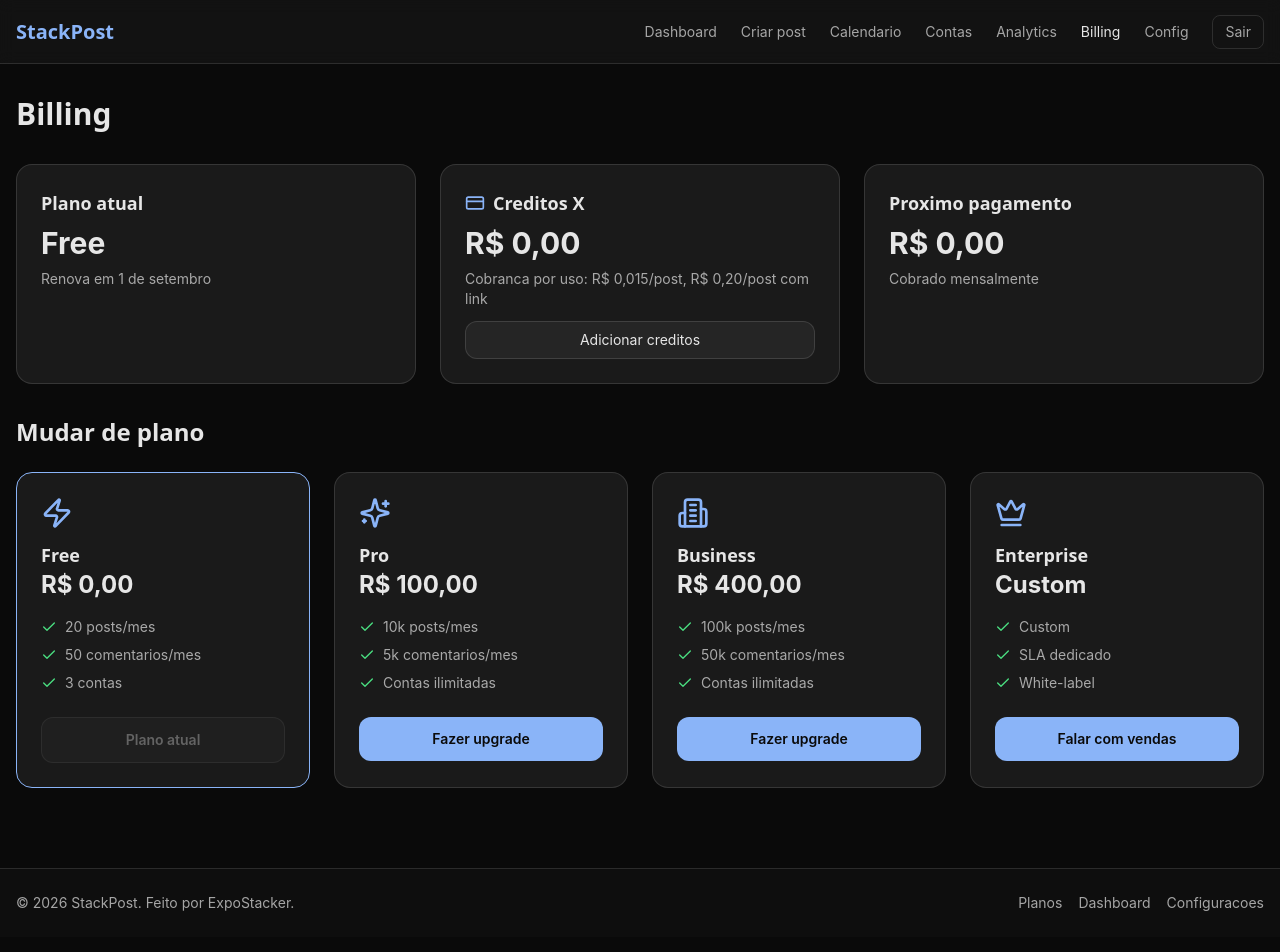
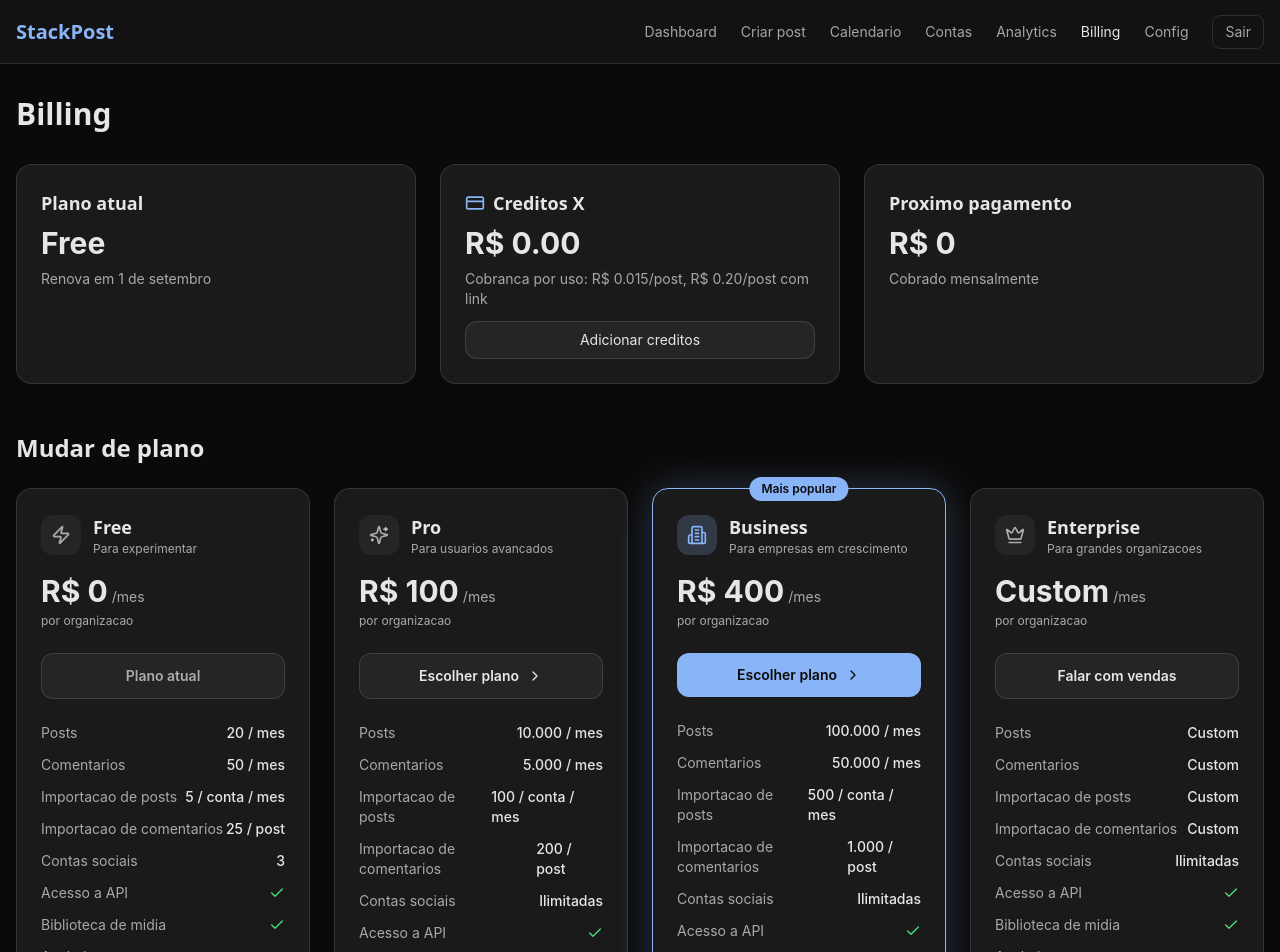
Before and after one commit to lfelipef1dev-jpg/stackpost, a Next.js app in the folder apps/web/: page /billing in a window 1280 px wide. Shown: the top 952 px of the page. Built offline with nearby package versions, Linux system fonts and the light colour scheme.

Commit message:
Billing: match plan card design from /plans page

```diff
--- a/apps/web/src/app/billing/page.tsx
+++ b/apps/web/src/app/billing/page.tsx
@@ -4,10 +4,121 @@ import Footer from '@/components/Footer';
 
 import { useEffect, useState } from 'react';
 import { useRouter } from 'next/navigation';
-import { CreditCard, Loader2, Check, Zap, Sparkles, Building2, Crown } from 'lucide-react';
+import { CreditCard, Loader2, Check, X, Zap, Sparkles, Building2, Crown, ChevronRight } from 'lucide-react';
 
-function brl(n: number) {
-  return n.toLocaleString('pt-BR', { style: 'currency', currency: 'BRL' });
+interface BillingFeature {
+  label: string;
+  value: string | number | boolean;
+}
+
+interface BillingPlan {
+  id: string;
+  name: string;
+  tagline: string;
+  monthlyPrice: number | null;
+  icon: typeof Zap;
+  popular?: boolean;
+  features: BillingFeature[];
+  included: string[];
+}
+
+const billingPlans: BillingPlan[] = [
+  {
+    id: 'free',
+    name: 'Free',
+    tagline: 'Para experimentar',
+    monthlyPrice: 0,
+    icon: Zap,
+    features: [
+      { label: 'Posts', value: '20 / mes' },
+      { label: 'Comentarios', value: '50 / mes' },
+      { label: 'Importacao de posts', value: '5 / conta / mes' },
+      { label: 'Importacao de comentarios', value: '25 / post' },
+      { label: 'Contas sociais', value: '3' },
+      { label: 'Acesso a API', value: true },
+      { label: 'Biblioteca de midia', value: true },
+      { label: 'Analytics', value: true },
+      { label: 'Calendario', value: true },
+      { label: 'Postagem em massa', value: true },
+      { label: 'Link na bio', value: true },
+    ],
+    included: ['Acesso a API', 'Biblioteca de midia', 'Analytics', 'Calendario', 'Postagem em massa', 'Link na bio'],
+  },
+  {
+    id: 'pro',
+    name: 'Pro',
+    tagline: 'Para usuarios avancados',
+    monthlyPrice: 100,
+    icon: Sparkles,
+    features: [
+      { label: 'Posts', value: '10.000 / mes' },
+      { label: 'Comentarios', value: '5.000 / mes' },
+      { label: 'Importacao de posts', value: '100 / conta / mes' },
+      { label: 'Importacao de comentarios', value: '200 / post' },
+      { label: 'Contas sociais', value: 'Ilimitadas' },
+      { label: 'Acesso a API', value: true },
+      { label: 'Biblioteca de midia', value: true },
+      { label: 'Analytics', value: true },
+      { label: 'Calendario', value: true },
+      { label: 'Postagem em massa', value: true },
+      { label: 'Link na bio', value: true },
+    ],
+    included: ['Acesso a API', 'Biblioteca de midia', 'Analytics', 'Calendario', 'Postagem em massa', 'Link na bio'],
+  },
+  {
+    id: 'business',
+    name: 'Business',
+    tagline: 'Para empresas em crescimento',
+    monthlyPrice: 400,
+    icon: Building2,
+    popular: true,
+    features: [
+      { label: 'Posts', value: '100.000 / mes' },
+      { label: 'Comentarios', value: '50.000 / mes' },
+      { label: 'Importacao de posts', value: '500 / conta / mes' },
+      { label: 'Importacao de comentarios', value: '1.000 / post' },
+      { label: 'Contas sociais', value: 'Ilimitadas' },
+      { label: 'Acesso a API', value: true },
+      { label: 'Biblioteca de midia', value: true },
+      { label: 'Analytics', value: true },
+      { label: 'Calendario', value: true },
+      { label: 'Postagem em massa', value: true },
+      { label: 'Link na bio', value: true },
+    ],
+    included: ['Acesso a API', 'Biblioteca de midia', 'Analytics', 'Calendario', 'Postagem em massa', 'Link na bio'],
+  },
+  {
+    id: 'enterprise',
+    name: 'Enterprise',
+    tagline: 'Para grandes organizacoes',
+    monthlyPrice: null,
+    icon: Crown,
+    features: [
+      { label: 'Posts', value: 'Custom' },
+      { label: 'Comentarios', value: 'Custom' },
+      { label: 'Importacao de posts', value: 'Custom' },
+      { label: 'Importacao de comentarios', value: 'Custom' },
+      { label: 'Contas sociais', value: 'Ilimitadas' },
+      { label: 'Acesso a API', value: true },
+      { label: 'Biblioteca de midia', value: true },
+      { label: 'Analytics', value: true },
+      { label: 'Calendario', value: true },
+      { label: 'Postagem em massa', value: true },
+      { label: 'Link na bio', value: true },
+    ],
+    included: ['Acesso a API', 'Biblioteca de midia', 'Analytics', 'Calendario', 'Postagem em massa', 'Link na bio'],
+  },
+];
+
+function formatPlanPrice(price: number | null) {
+  if (price === null) return 'Custom';
+  if (price === 0) return 'R$ 0';
+  return `R$ ${price}`;
+}
+
+function formatPlanPeriod(price: number | null) {
+  if (price === null || price === 0) return '/mes';
+  return '/mes';
 }
 
 export default function BillingPage() {
@@ -26,20 +137,6 @@ export default function BillingPage() {
         setCurrentPlan(data.plan || 'free');
       });
   }, []);
-
-  const planPrices: Record<string, number | null> = {
-    free: 0,
-    pro: 100,
-    business: 400,
-    enterprise: null,
-  };
-
-  const plans = [
-    { id: 'free', name: 'Free', price: 0, icon: Zap, features: ['20 posts/mes', '50 comentarios/mes', '3 contas'] },
-    { id: 'pro', name: 'Pro', price: 100, icon: Sparkles, features: ['10k posts/mes', '5k comentarios/mes', 'Contas ilimitadas'] },
-    { id: 'business', name: 'Business', price: 400, icon: Building2, features: ['100k posts/mes', '50k comentarios/mes', 'Contas ilimitadas'] },
-    { id: 'enterprise', name: 'Enterprise', price: null, icon: Crown, features: ['Custom', 'SLA dedicado', 'White-label'] },
-  ];
 
   async function handleUpgrade(planId: string) {
     if (planId === 'free') {
@@ -73,13 +170,7 @@ export default function BillingPage() {
     }
   }
 
-  async function handleAddCredits() {
-    setLoading(true);
-    alert('Adicionar creditos X ainda nao implementado.');
-    setLoading(false);
-  }
-
-  const nextPayment = planPrices[currentPlan];
+  const nextPayment = billingPlans.find((p) => p.id === currentPlan)?.monthlyPrice ?? null;
 
   return (
     <div className="min-h-screen bg-brand-bg">
@@ -88,7 +179,7 @@ export default function BillingPage() {
       <main className="max-w-7xl mx-auto px-4 py-8">
         <h1 className="text-3xl font-bold mb-8">Billing</h1>
 
-        <div className="grid grid-cols-1 lg:grid-cols-3 gap-6 mb-8">
+        <div className="grid grid-cols-1 lg:grid-cols-3 gap-6 mb-12">
           <div className="p-6 rounded-2xl bg-brand-surface border border-brand-border">
             <h2 className="text-lg font-semibold mb-2">Plano atual</h2>
             <div className="text-3xl font-bold capitalize">{currentPlan}</div>
@@ -97,45 +188,82 @@ export default function BillingPage() {
 
           <div className="p-6 rounded-2xl bg-brand-surface border border-brand-border">
             <h2 className="text-lg font-semibold mb-2 flex items-center gap-2"><CreditCard className="w-5 h-5 text-brand-accent" /> Creditos X</h2>
-            <div className="text-3xl font-bold">{brl(credits)}</div>
-            <p className="text-sm text-brand-text-secondary mt-2">Cobranca por uso: R$ 0,015/post, R$ 0,20/post com link</p>
-            <button onClick={handleAddCredits} disabled={loading} className="mt-3 w-full px-4 py-2 rounded-xl bg-brand-elevated border border-brand-border text-sm hover:bg-brand-border transition">
-              {loading ? 'Carregando...' : 'Adicionar creditos'}
+            <div className="text-3xl font-bold">R$ {credits.toFixed(2)}</div>
+            <p className="text-sm text-brand-text-secondary mt-2">Cobranca por uso: R$ 0.015/post, R$ 0.20/post com link</p>
+            <button onClick={() => alert('Adicionar creditos X ainda nao implementado.')} disabled={loading} className="mt-3 w-full px-4 py-2 rounded-xl bg-brand-elevated border border-brand-border text-sm hover:bg-brand-border transition">
+              Adicionar creditos
             </button>
           </div>
 
           <div className="p-6 rounded-2xl bg-brand-surface border border-brand-border">
             <h2 className="text-lg font-semibold mb-2">Proximo pagamento</h2>
-            <div className="text-3xl font-bold">{nextPayment === null ? 'Custom' : brl(nextPayment)}</div>
+            <div className="text-3xl font-bold">{nextPayment === null ? 'Custom' : formatPlanPrice(nextPayment)}</div>
             <p className="text-sm text-brand-text-secondary mt-2">Cobrado mensalmente</p>
           </div>
         </div>
 
         <h2 className="text-2xl font-bold mb-6">Mudar de plano</h2>
         <div className="grid grid-cols-1 md:grid-cols-2 lg:grid-cols-4 gap-6">
-          {plans.map((p) => (
-            <div key={p.id} className={`p-6 rounded-2xl border ${currentPlan === p.id ? 'bg-brand-surface border-brand-accent' : 'bg-brand-surface border-brand-border'}`}>
-              <p.icon className="w-8 h-8 text-brand-accent mb-3" />
-              <h3 className="text-lg font-bold">{p.name}</h3>
-              <div className="text-2xl font-bold mb-4">{p.price === null ? 'Custom' : brl(p.price)}</div>
-              <ul className="space-y-2 mb-6">
-                {p.features.map((f) => (
-                  <li key={f} className="flex items-center gap-2 text-sm text-brand-text-secondary">
-                    <Check className="w-4 h-4 text-success" /> {f}
-                  </li>
-                ))}
-              </ul>
+          {billingPlans.map((plan) => (
+            <div
+              key={plan.id}
+              className={`relative p-6 rounded-2xl border transition flex flex-col ${
+                plan.popular
+                  ? 'bg-brand-surface border-brand-accent shadow-[0_0_40px_rgba(138,180,248,0.25)]'
+                  : 'bg-brand-surface border-brand-border hover:border-brand-text/30'
+              }`}
+            >
+              {plan.popular && (
+                <div className="absolute -top-3 left-1/2 -translate-x-1/2 px-3 py-1 rounded-full bg-brand-accent text-brand-bg text-xs font-semibold whitespace-nowrap">
+                  Mais popular
+                </div>
+              )}
+
+              <div className="flex items-center gap-3 mb-4">
+                <div className={`w-10 h-10 rounded-xl flex items-center justify-center ${plan.popular ? 'bg-brand-accent/20' : 'bg-brand-elevated'}`}>
+                  <plan.icon className={`w-5 h-5 ${plan.popular ? 'text-brand-accent' : 'text-brand-text-secondary'}`} />
+                </div>
+                <div>
+                  <h3 className="text-lg font-bold">{plan.name}</h3>
+                  <p className="text-xs text-brand-text-secondary">{plan.tagline}</p>
+                </div>
+              </div>
+
+              <div className="mb-6">
+                <div className="flex items-baseline gap-1">
+                  <span className="text-3xl font-bold">{formatPlanPrice(plan.monthlyPrice)}</span>
+                  <span className="text-brand-text-secondary text-sm">{formatPlanPeriod(plan.monthlyPrice)}</span>
+                </div>
+                <p className="text-xs text-brand-text-secondary mt-1">por organizacao</p>
+              </div>
+
               <button
-                onClick={() => handleUpgrade(p.id)}
-                disabled={loading || (currentPlan === p.id && p.id !== 'enterprise')}
-                className={`w-full px-4 py-3 rounded-xl font-semibold text-sm transition disabled:opacity-50 ${
-                  currentPlan === p.id && p.id !== 'enterprise'
-                    ? 'bg-brand-elevated border border-brand-border text-brand-text-secondary'
-                    : 'bg-brand-accent text-brand-bg hover:bg-brand-accent-hover'
+                onClick={() => handleUpgrade(plan.id)}
+                disabled={loading || currentPlan === plan.id}
+                className={`w-full mb-6 px-4 py-3 rounded-xl font-semibold text-sm transition flex items-center justify-center gap-2 ${
+                  currentPlan === plan.id
+                    ? 'bg-brand-elevated border border-brand-border text-brand-text-secondary cursor-not-allowed'
+                    : plan.popular
+                      ? 'bg-brand-accent text-brand-bg hover:bg-brand-accent-hover'
+                      : 'bg-brand-elevated border border-brand-border text-brand-text hover:bg-brand-border'
                 }`}
               >
-                {currentPlan === p.id && p.id !== 'enterprise' ? 'Plano atual' : p.id === 'enterprise' ? 'Falar com vendas' : 'Fazer upgrade'}
+                {currentPlan === plan.id ? 'Plano atual' : plan.id === 'enterprise' ? 'Falar com vendas' : 'Escolher plano'}
+                {!['free', 'enterprise'].includes(plan.id) && currentPlan !== plan.id && <ChevronRight className="w-4 h-4" />}
               </button>
+
+              <div className="space-y-3 flex-1">
+                {plan.features.map((f) => (
+                  <div key={f.label} className="flex items-center justify-between text-sm">
+                    <span className="text-brand-text-secondary">{f.label}</span>
+                    {typeof f.value === 'boolean' ? (
+                      f.value ? <Check className="w-4 h-4 text-success" /> : <X className="w-4 h-4 text-error" />
+                    ) : (
+                      <span className="font-medium text-brand-text">{f.value}</span>
+                    )}
+                  </div>
+                ))}
+              </div>
             </div>
           ))}
         </div>
```
